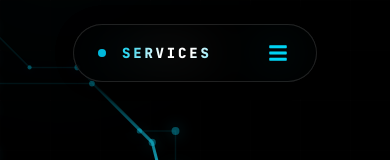
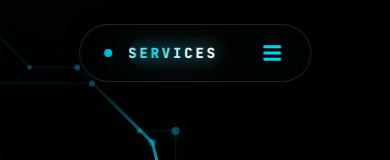
Before and after one commit to Aafaque-Nazir/Portfolio, a React (Vite) app: page / in a window 390 px wide. Shown: the top 160 px of the page. Built offline with nearby package versions, Linux system fonts and the light colour scheme.

Commit message:
feat: Implement a responsive Navbar component with Framer Motion animations and active section highlighting for desktop and mobile views.

```diff
--- a/src/components/Navbar.jsx
+++ b/src/components/Navbar.jsx
@@ -44,26 +44,30 @@ export default function Navbar() {
               <span className="relative inline-flex rounded-full h-2 w-2 bg-cyan-500"></span>
             </span>
 
-            {/* Fixed width container prevents flex layout shifts (the 'jhatka') */}
-            <div className="relative h-8 w-[110px] sm:w-[130px] overflow-hidden flex items-center justify-start ml-2">
-              <AnimatePresence mode="wait">
+            {/* Dynamic width container that animates its size smoothly */}
+            <motion.div
+              layout
+              transition={{ type: "spring", stiffness: 450, damping: 30 }}
+              className="relative h-8 overflow-hidden flex items-center justify-start ml-2 rounded-full"
+            >
+              <AnimatePresence mode="popLayout" initial={false}>
                 <motion.div
                   key={activeSection || "menu"}
-                  initial={{ clipPath: "inset(0 100% 0 0)", opacity: 0 }}
-                  animate={{ clipPath: "inset(0 0% 0 0)", opacity: 1 }}
-                  exit={{ clipPath: "inset(0 100% 0 0)", opacity: 0 }}
-                  transition={{ type: "tween", ease: "easeInOut", duration: 0.4 }}
-                  className="absolute inset-x-0 flex items-center"
+                  layout
+                  initial={{ opacity: 0, filter: "blur(4px)", scale: 0.9 }}
+                  animate={{ opacity: 1, filter: "blur(0px)", scale: 1 }}
+                  exit={{ opacity: 0, filter: "blur(4px)", scale: 0.9, position: "absolute" }}
+                  transition={{ type: "spring", stiffness: 400, damping: 25 }}
+                  className="flex items-center justify-center whitespace-nowrap min-w-min pr-2"
                 >
                   <motion.span
-                    initial={{ y: 20, rotateX: 90, filter: "blur(4px)" }}
+                    initial={{ y: 20, rotateX: 90 }}
                     animate={{
                       y: 0,
                       rotateX: 0,
-                      filter: "blur(0px)",
                       backgroundPosition: ["200% center", "-200% center"]
                     }}
-                    exit={{ y: -20, rotateX: -90, filter: "blur(4px)" }}
+                    exit={{ y: -20, rotateX: -90 }}
                     transition={{
                       type: "spring",
                       stiffness: 350,
@@ -89,7 +93,7 @@ export default function Navbar() {
                   </motion.span>
                 </motion.div>
               </AnimatePresence>
-            </div>
+            </motion.div>
           </div>
 
           <button
```
